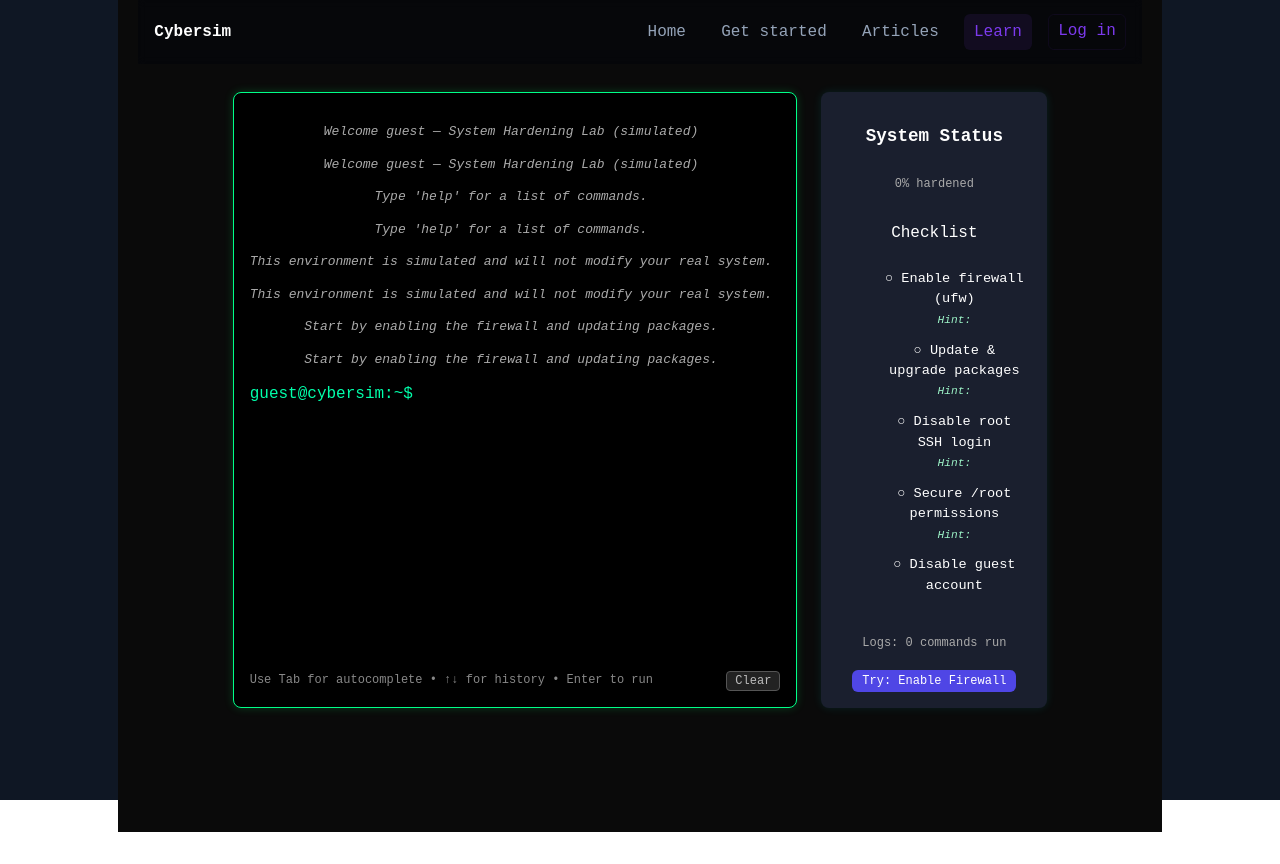
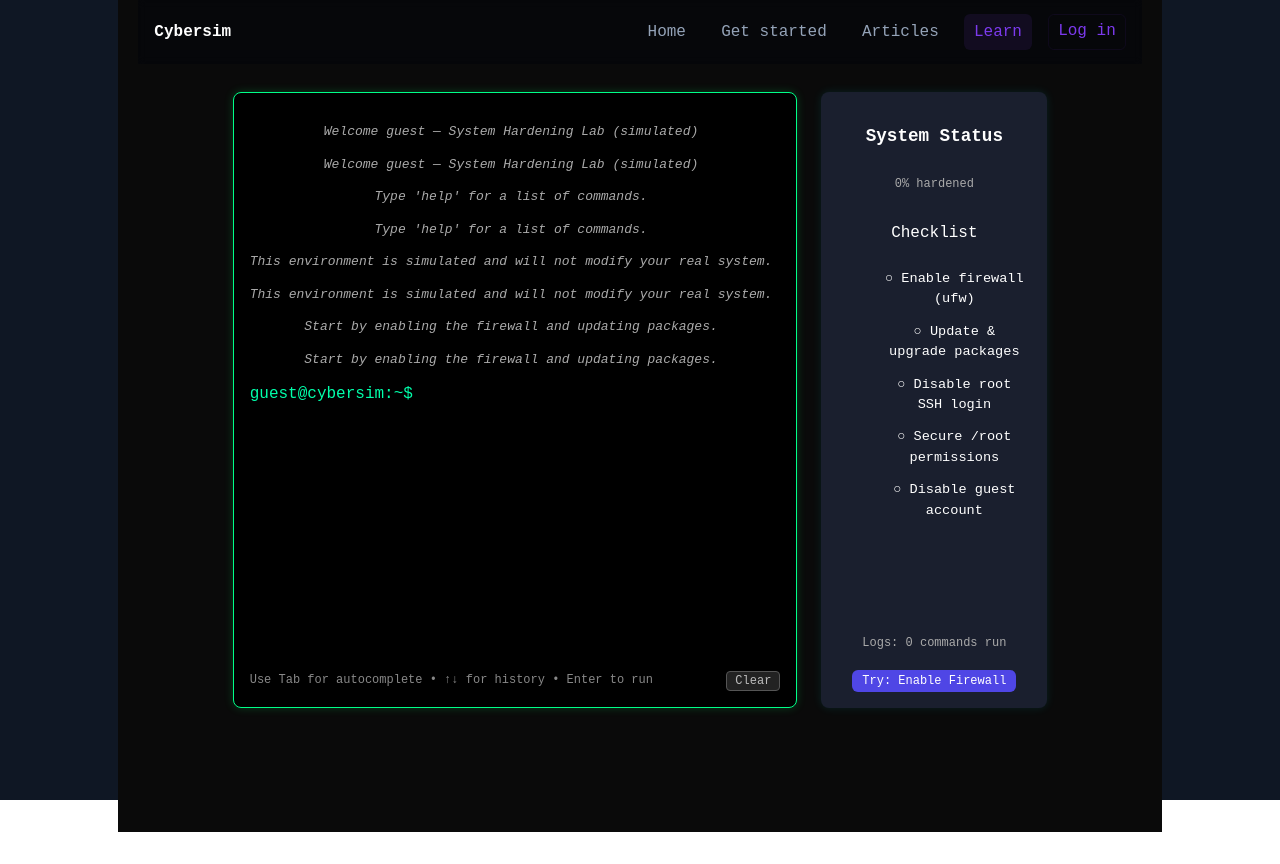
Before and after one commit to miles-spidee/cybersim, a React (Vite) app in the folder frontend/: page /defense/firewall in a window 1280 px wide. Built offline with nearby package versions, Linux system fonts and the light colour scheme.

Commit message:
gitignore

```diff
--- a/frontend/src/pages/Defense.jsx
+++ b/frontend/src/pages/Defense.jsx
@@ -270,7 +270,7 @@ export default function Defense() {
                 <span className={c.done ? "done" : ""}>
                   {c.done ? "✔" : "○"} {c.title}
                 </span>
-                <div className="hint">Hint: {c.hint}</div>
+                {/* <div className="hint">Hint: {c.hint}</div> */}
               </li>
             ))}
           </ul>
```
Also changed, not shown: 1 other file (tests, documents, lock files or other folders).
